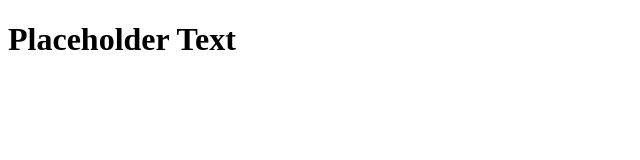
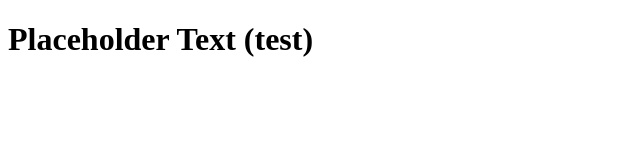
Before and after one commit to Schrec50/Moodify, a website: page AboutUs.html in a window 1280 px wide. Shown: the whole page, without its empty margins (0-640 px from the left). Drawn offline with Linux system fonts and the light colour scheme.

Commit message:
test push

```diff
--- a/AboutUs.html
+++ b/AboutUs.html
@@ -8,7 +8,7 @@
 </head>
 <body>
 <H1>
-   Placeholder Text
+   Placeholder Text (test)
 </H1>
 </body>
 </html>
```
